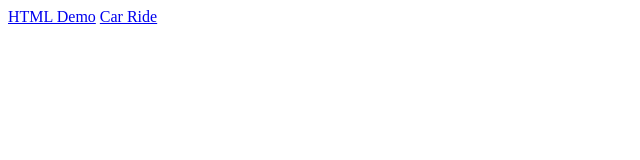
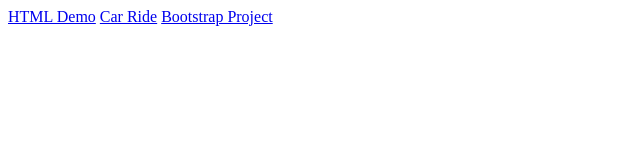
Before and after one commit to SANJAY-MISTRY/Sanjay-mistry.github.io, a plain HTML site: page index.html in a window 1280 px wide. Shown: the whole page, without its empty margins (0-640 px from the left). Drawn offline with Linux system fonts and the light colour scheme.

Commit message:
Update index.html
Add Bootstrap Demo Project

```diff
--- a/index.html
+++ b/index.html
@@ -11,6 +11,7 @@
 
 <a href="https://sanjay-mistry.github.io/Htmldemo.html" target="_blank">HTML Demo</a>
 	<a href="https://sanjay-mistry.github.io/mycar.html" target="_blank">Car Ride</a>
+	<a href="https://sanjay-mistry.github.io/Bootstrap_Project/index.html" target="_blank">Bootstrap Project</a>
 
 
 </body>
```
